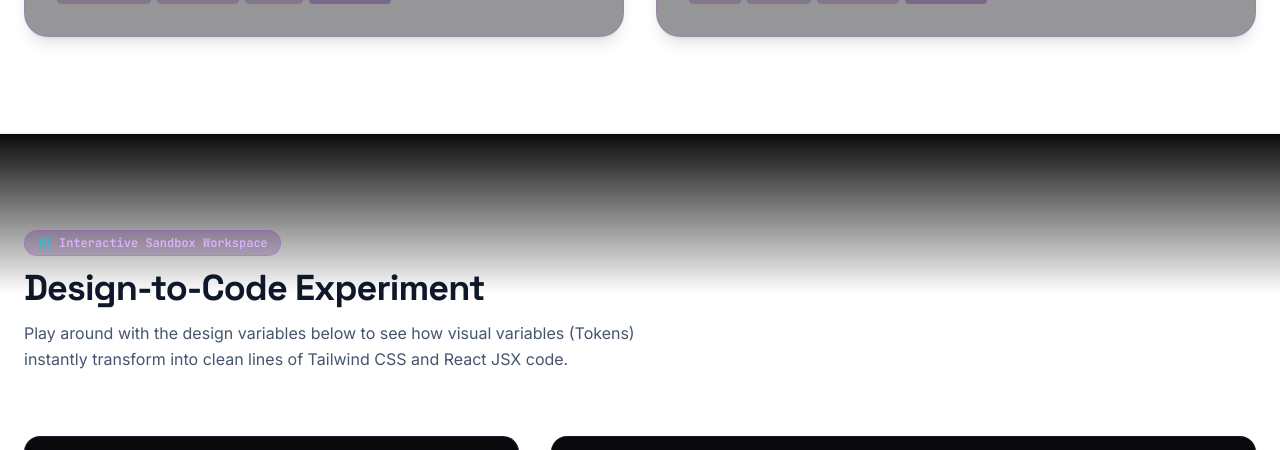
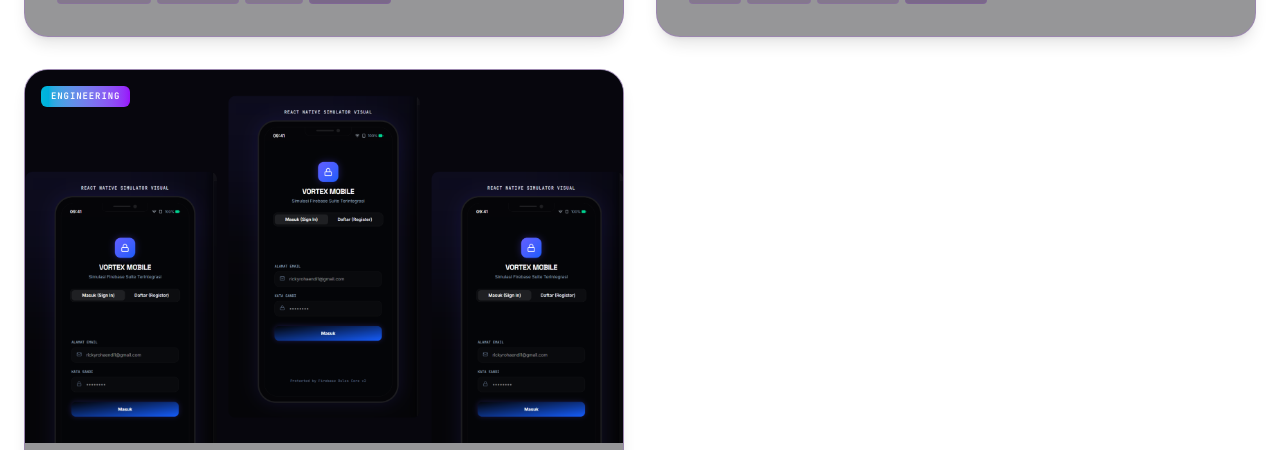
Before and after one commit to rickyrohaendi12/ricky-rohaendi-portfolio, a React (Vite) app: page / in a window 1280 px wide. Shown: the part 2350-2800 px from the top of the page. Built offline with nearby package versions, Linux system fonts and the light colour scheme.

Commit message:
add vortex

```diff
--- a/src/data.ts
+++ b/src/data.ts
@@ -106,6 +106,29 @@
       "Reusable frontend components for scalable development and maintenance",
     ],
   },
+  {
+    id: "fortex-mobile",
+    title: "Fortex Mobile App - UI/UX Design & Front-End Development",
+    category: "engineering",
+    tags: ["React Native", "TypeScript", "Mobile App"],
+    description:
+      "A modern mobile application designed to provide a seamless and engaging user experience with intuitive navigation, personalized content, and responsive interactions.",
+    longDescription:
+      "A mobile application designed to provide users with a seamless and engaging experience. The project focused on building intuitive navigation, personalized content delivery, and responsive interactions to improve user engagement and satisfaction. From UI design to front-end implementation, the app was developed with a user-centered approach, emphasizing visual consistency, responsiveness, and an efficient user experience across devices.",
+    image: "/public/img/fortex.png",
+    githubUrl: "https://github.com/rickyrohaendi12/react-native-firebase-suite",
+    liveUrl: "#",
+    metrics: [
+      { label: "Responsive UI Consistency", value: "90%" },
+      { label: "User Interaction Efficiency", value: "90%" },
+      { label: "Firebase Integration", value: "Real-Time" },
+    ],
+    deliverables: [
+      "Firebase-powered mobile app with real-time data synchronization and user authentication",
+      "CRUD operations for dynamic content management and user interactions",
+      "Register account, login/logout, and personalized user experience features",
+    ],
+  },
 ];
 
 export const SKILLS: Skill[] = [
```
Also changed, not shown: public/img/fortex.png (added).
